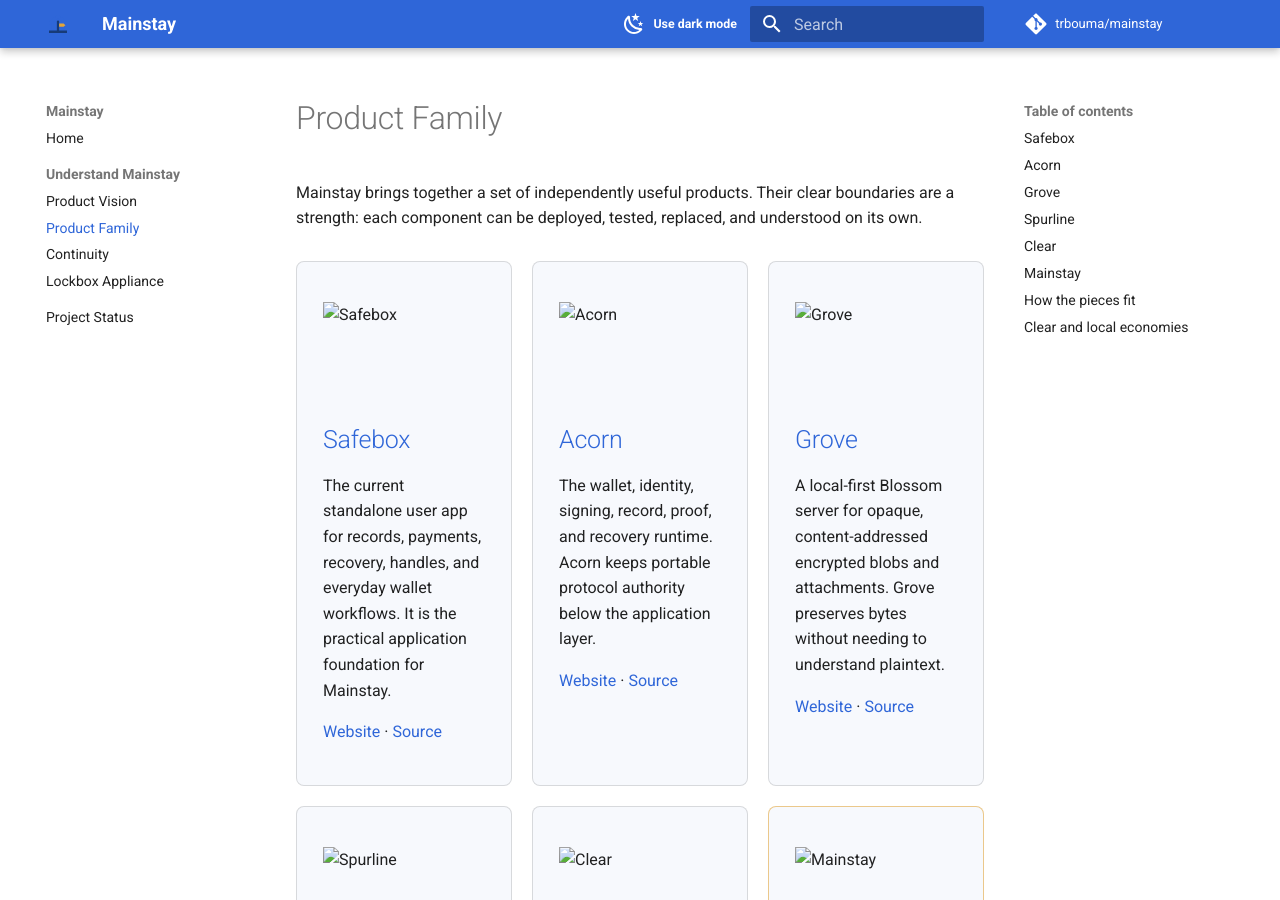
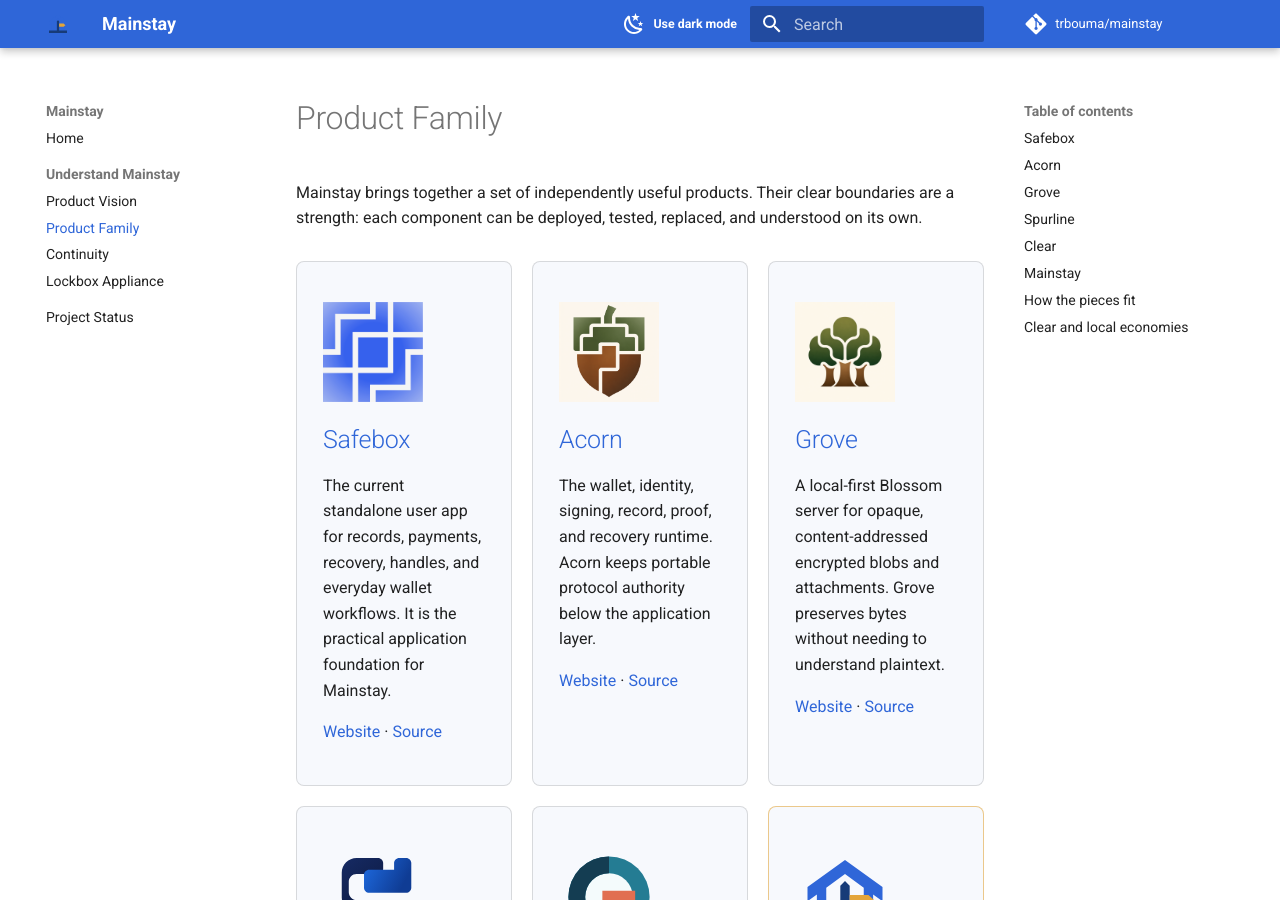
Before and after one commit to trbouma/mainstay, an MkDocs documentation site: the page built from website/product-family.md, in a window 1280 px wide and 900 px high. Built offline with MkDocs 1.6.1 and Material for MkDocs 9.7.7, drawn with Linux system fonts in a browser that asks for light colours; comment, search, counter and statistics services are not loaded.

Commit message:
fix: correct nested page image paths

```diff
--- a/website/product-family.md
+++ b/website/product-family.md
@@ -13,7 +13,7 @@ and understood on its own.
 
 <article class="product-card" markdown>
 
-<img src="assets/safebox-logo.png" alt="Safebox">
+<img src="../assets/safebox-logo.png" alt="Safebox">
 
 ## Safebox
 
@@ -27,7 +27,7 @@ Mainstay.
 
 <article class="product-card" markdown>
 
-<img src="assets/acorn-logo.png" alt="Acorn">
+<img src="../assets/acorn-logo.png" alt="Acorn">
 
 ## Acorn
 
@@ -40,7 +40,7 @@ portable protocol authority below the application layer.
 
 <article class="product-card" markdown>
 
-<img src="assets/grove-logo.png" alt="Grove">
+<img src="../assets/grove-logo.png" alt="Grove">
 
 ## Grove
 
@@ -53,7 +53,7 @@ attachments. Grove preserves bytes without needing to understand plaintext.
 
 <article class="product-card" markdown>
 
-<img src="assets/spurline-logo.svg" alt="Spurline">
+<img src="../assets/spurline-logo.svg" alt="Spurline">
 
 ## Spurline
 
@@ -66,7 +66,7 @@ future community mesh operation.
 
 <article class="product-card" markdown>
 
-<img src="assets/clear-logo.svg" alt="Clear">
+<img src="../assets/clear-logo.svg" alt="Clear">
 
 ## Clear
 
@@ -79,7 +79,7 @@ and internal economies without Bitcoin or Lightning settlement.
 
 <article class="product-card product-card--mainstay" markdown>
 
-<img src="assets/mainstay-logo.svg" alt="Mainstay">
+<img src="../assets/mainstay-logo.svg" alt="Mainstay">
 
 ## Mainstay
 
```
Also changed, not shown: website/lockbox.md (+1 -1 lines).
